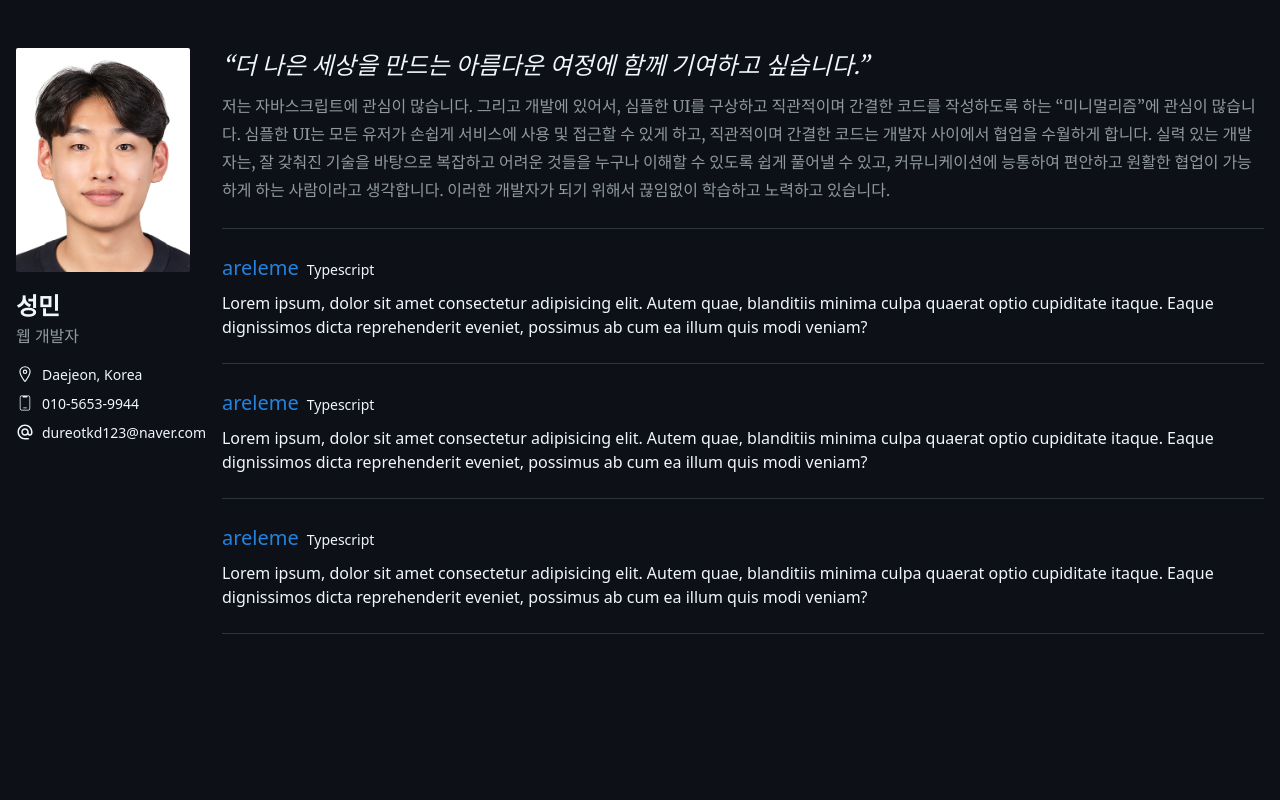
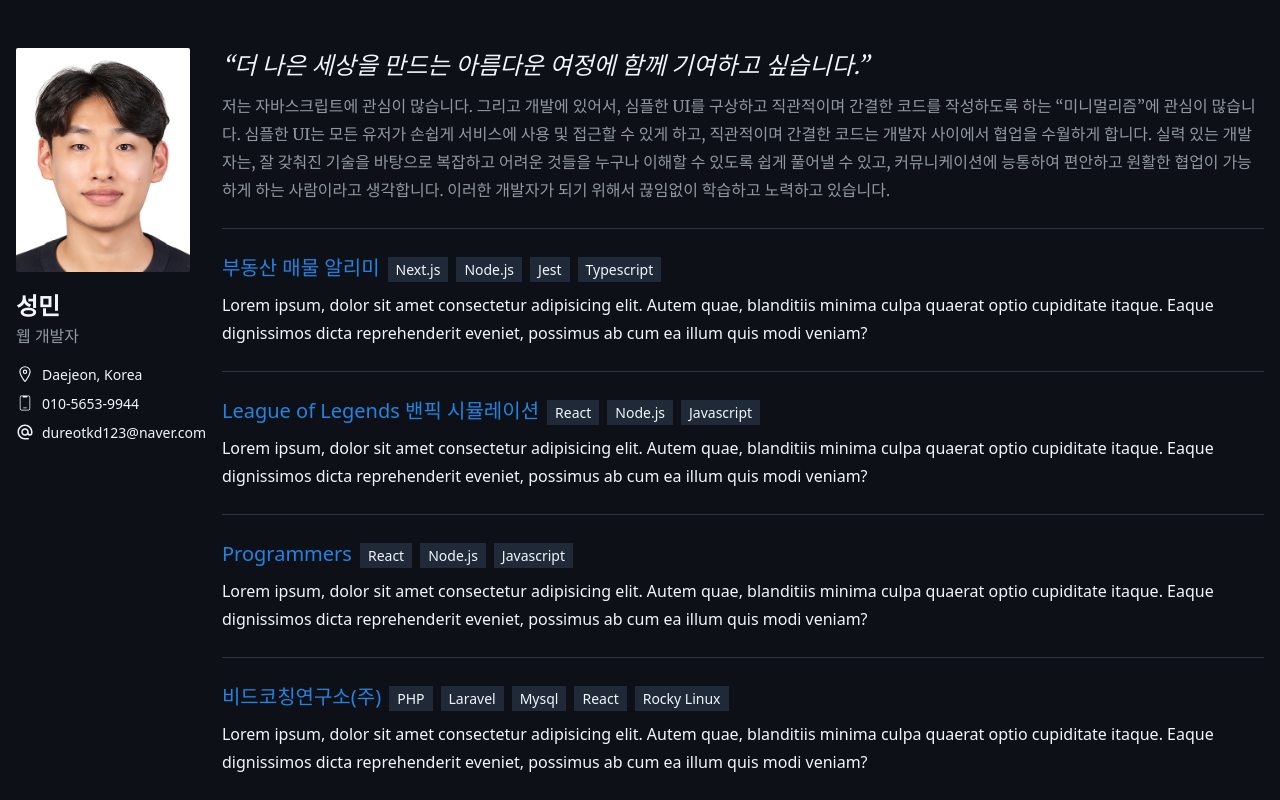
Before and after one commit to dureotkd/sungmin.me, a Next.js app: page / in a window 1280 px wide. Shown: the top 800 px of the page. Built offline with nearby package versions, Linux system fonts and the light colour scheme.

Commit message:
포트폴리오 사이트 정리중 (프로젝트 제목 추가 + 언어 css 추가 + 반응형 css추가)

```diff
--- /dev/null
+++ b/src/app/aside.tsx
@@ -0,0 +1,52 @@
+import Image from "next/image";
+import { CiMobile3 } from "react-icons/ci";
+import { IoLocationOutline } from "react-icons/io5";
+import { MdAlternateEmail } from "react-icons/md";
+
+function aside() {
+  return (
+    <aside className="md:max-w-64 mr-md mb-md">
+      <div className="flex md:flex-col">
+        <div className="min-w-28 mr-md">
+          <Image
+            className="md:w-full w-32 rounded-sm"
+            src="/face.jpg"
+            alt="증명사진"
+            width={200}
+            height={200}
+          />
+        </div>
+
+        <div className="flex flex-col justify-between md:mt-md">
+          <div>
+            <h2 className="text-2xl font-semibold">성민</h2>
+            <p className="text-silver800">웹 개발자</p>
+          </div>
+
+          <div className="md:mt-md mt-sm flex flex-col text-sm">
+            <div className="flex items-center text-silver200">
+              <IoLocationOutline size={18} />
+              <a className="ml-sm text-silver200" href="#">
+                Daejeon, Korea
+              </a>
+            </div>
+            <div className="mt-sm flex items-center text-silver200">
+              <CiMobile3 size={18} />
+              <a className="ml-sm text-silver200" href="#">
+                010-5653-9944
+              </a>
+            </div>
+            <div className="mt-sm flex items-center text-silver200">
+              <MdAlternateEmail size={18} />
+              <a className="ml-sm text-silver200" href="#">
+                dureotkd123@naver.com
+              </a>
+            </div>
+          </div>
+        </div>
+      </div>
+    </aside>
+  );
+}
+
+export default aside;
--- a/src/app/main.tsx
+++ b/src/app/main.tsx
@@ -1,4 +1,5 @@
 "use client";
+
 import { motion } from "framer-motion";
 
 const textVariants = {
@@ -24,28 +25,42 @@ const listItemVariants = {
   visible: { opacity: 1, y: 0, transition: { duration: 0.6 } },
 };
 
-export default function MyComponent() {
+export default function Main() {
   const projects = [
     {
-      title: "areleme",
+      title: "부동산 매물 알리미",
+      link: "https://www.areleme.com/",
+      description:
+        "Lorem ipsum, dolor sit amet consectetur adipisicing elit. Autem quae, blanditiis minima culpa quaerat optio cupiditate itaque. Eaque dignissimos dicta reprehenderit eveniet, possimus ab cum ea illum quis modi veniam?",
+      languages: ["Next.js", "Node.js", "Jest", "Typescript"],
+    },
+    {
+      title: "League of Legends 밴픽 시뮬레이션",
       link: "",
       description:
         "Lorem ipsum, dolor sit amet consectetur adipisicing elit. Autem quae, blanditiis minima culpa quaerat optio cupiditate itaque. Eaque dignissimos dicta reprehenderit eveniet, possimus ab cum ea illum quis modi veniam?",
-      languages: ["Typescript"],
+      languages: ["React", "Node.js", "Javascript"],
     },
     {
-      title: "areleme",
+      title: "Programmers",
       link: "",
       description:
         "Lorem ipsum, dolor sit amet consectetur adipisicing elit. Autem quae, blanditiis minima culpa quaerat optio cupiditate itaque. Eaque dignissimos dicta reprehenderit eveniet, possimus ab cum ea illum quis modi veniam?",
-      languages: ["Typescript"],
+      languages: ["React", "Node.js", "Javascript"],
     },
     {
-      title: "areleme",
-      link: "",
+      title: "비드코칭연구소(주)",
+      link: "https://www.okems.net/",
       description:
         "Lorem ipsum, dolor sit amet consectetur adipisicing elit. Autem quae, blanditiis minima culpa quaerat optio cupiditate itaque. Eaque dignissimos dicta reprehenderit eveniet, possimus ab cum ea illum quis modi veniam?",
-      languages: ["Typescript"],
+      languages: ["PHP", "Laravel", "Mysql", "React", "Rocky Linux"],
+    },
+    {
+      title: "(주)터전",
+      link: "https://www.terjeon.com/",
+      description:
+        "Lorem ipsum, dolor sit amet consectetur adipisicing elit. Autem quae, blanditiis minima culpa quaerat optio cupiditate itaque. Eaque dignissimos dicta reprehenderit eveniet, possimus ab cum ea illum quis modi veniam?",
+      languages: ["PHP", "Laravel", "Mysql", "React", "Rocky Linux"],
     },
   ];
 
@@ -95,17 +110,22 @@ export default function MyComponent() {
               >
                 <div className="flex flex-col">
                   <div>
-                    <a className="text-xl hover:underline" href={item.link}>
-                      {item.title}
-                    </a>
+                    <div className="md:inline-block md:mr-sm md:mb-0 mb-sm">
+                      <a className="text-xl hover:underline" href={item.link}>
+                        {item.title}
+                      </a>
+                    </div>
                     {item.languages.map((lang, _index) => (
-                      <span className="text-sm ml-sm" key={`lang-${_index}`}>
+                      <span
+                        className="text-sm mr-sm bg-gray-800 pl-sm pr-sm pt-tiny pb-tiny border-primary"
+                        key={`lang-${_index}`}
+                      >
                         {lang}
                       </span>
                     ))}
                   </div>
                   <div className="mt-sm">
-                    <p>{item.description}</p>
+                    <p className="leading-7">{item.description}</p>
                   </div>
                 </div>
               </motion.li>
--- a/src/app/page.tsx
+++ b/src/app/page.tsx
@@ -1,56 +1,13 @@
-import Image from "next/image";
-import { CiMobile3 } from "react-icons/ci";
-import { IoLocationOutline } from "react-icons/io5";
-import { MdAlternateEmail } from "react-icons/md";
+import dynamic from "next/dynamic";
 
-import Main from "./main";
+const Main = dynamic(() => import("./main"), { ssr: true });
+const Aside = dynamic(() => import("./aside"), { ssr: true });
 
 export default function Home() {
   return (
     <div className="bg-primary flex w-full h-full min-h-screen pl-md pr-md pt-xl">
       <div className="md:flex w-full max-w-screen-xl mx-auto">
-        <aside className="md:max-w-64 mr-md mb-md">
-          <div className="flex md:flex-col">
-            <div className="min-w-28 mr-md">
-              <Image
-                className="md:w-full w-32 rounded-sm"
-                src="/face.jpg"
-                alt="증명사진"
-                width={200}
-                height={200}
-              />
-            </div>
-
-            <div className="flex flex-col justify-between md:mt-md">
-              <div>
-                <h2 className="text-2xl font-semibold">성민</h2>
-                <p className="text-silver800">웹 개발자</p>
-              </div>
-
-              <div className="md:mt-md mt-sm flex flex-col text-sm">
-                <div className="flex items-center text-silver200">
-                  <IoLocationOutline size={18} />
-                  <a className="ml-sm text-silver200" href="#">
-                    Daejeon, Korea
-                  </a>
-                </div>
-                <div className="mt-sm flex items-center text-silver200">
-                  <CiMobile3 size={18} />
-                  <a className="ml-sm text-silver200" href="#">
-                    010-5653-9944
-                  </a>
-                </div>
-                <div className="mt-sm flex items-center text-silver200">
-                  <MdAlternateEmail size={18} />
-                  <a className="ml-sm text-silver200" href="#">
-                    dureotkd123@naver.com
-                  </a>
-                </div>
-              </div>
-            </div>
-          </div>
-        </aside>
-
+        <Aside />
         <Main />
       </div>
     </div>
--- a/tailwind.config.ts
+++ b/tailwind.config.ts
@@ -28,6 +28,7 @@ export default {
         auto: "auto",
       },
       padding: {
+        tiny: "3px",
         sm: "8px",
         md: "16px",
         lg: "24px",
```
